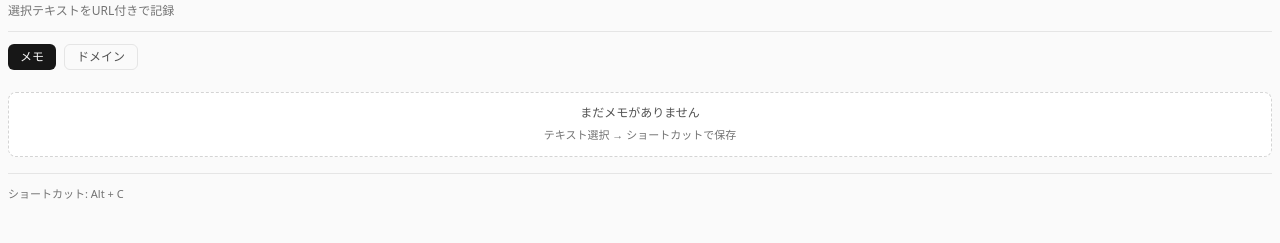
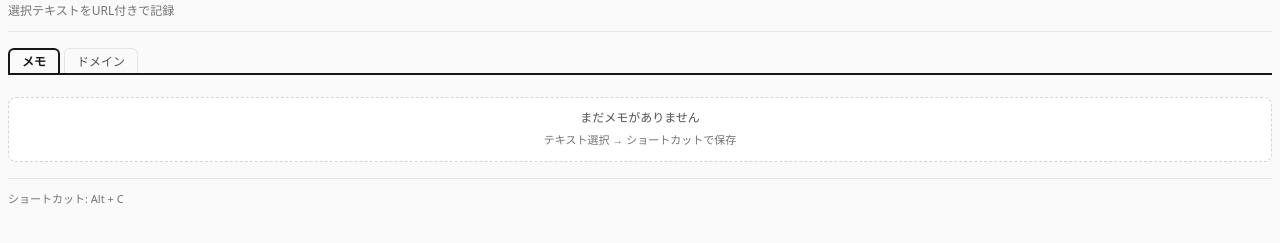
Before and after one commit to cancaodosol/chrome-copy-tool, a website with bundled scripts: page src/sidepanel.html in a window 1280 px wide. Shown: the part 43-286 px from the top of the page. Built offline with nearby package versions, Linux system fonts and the light colour scheme; some packages are replaced by stand-ins of ours.

Commit message:
fix: タブ切り替えのデザインを修正

```diff
--- a/src/sidepanel.html
+++ b/src/sidepanel.html
@@ -13,9 +13,12 @@
         <p class="text-xs text-neutral-500">選択テキストをURL付きで記録</p>
       </header>
 
-      <div class="mt-3 flex gap-2 text-xs">
-        <button id="tab-memos" class="rounded-md bg-neutral-900 px-3 py-1 text-neutral-100">メモ</button>
-        <button id="tab-domains" class="rounded-md border border-neutral-200 px-3 py-1 text-neutral-600">ドメイン</button>
+      <div class="mt-3">
+        <div class="flex gap-1 py-1 text-xs">
+          <button id="tab-memos" class="relative z-0 rounded-md rounded-b-none border border-neutral-900 border-b-0 px-3 py-1 font-semibold text-neutral-900">メモ</button>
+          <button id="tab-domains" class="relative z-0 rounded-md rounded-b-none border border-neutral-200 border-b-0 px-3 py-1 text-neutral-600">ドメイン</button>
+        </div>
+        <div id="tab-divider" class="relative z-10 border-b-2 border-neutral-900" style="margin-top: -5px;"></div>
       </div>
 
       <main class="pt-3">
--- a/src/sidepanel.js
+++ b/src/sidepanel.js
@@ -347,8 +347,10 @@ function setView(view) {
 }
 
 function setTabState(tab, isActive) {
-  tab.classList.toggle("bg-neutral-900", isActive);
-  tab.classList.toggle("text-neutral-100", isActive);
+  tab.classList.toggle("border-2", isActive);
+  tab.classList.toggle("border-neutral-900", isActive);
+  tab.classList.toggle("font-semibold", isActive);
+  tab.classList.toggle("text-neutral-900", isActive);
   tab.classList.toggle("border", !isActive);
   tab.classList.toggle("border-neutral-200", !isActive);
   tab.classList.toggle("text-neutral-600", !isActive);
```
Also changed, not shown: src/tailwind.css.
